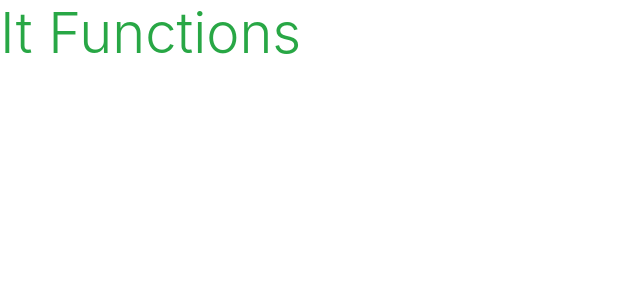
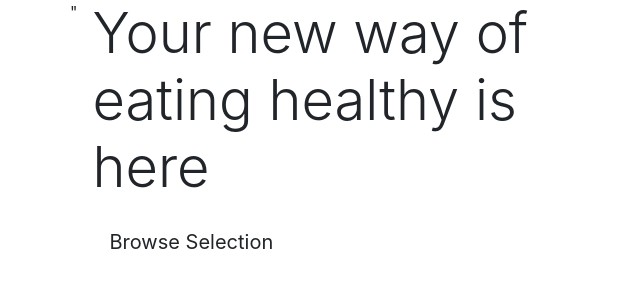
Before and after one commit to KyleM99/Quick-Meals, a Django app: page / in a window 1280 px wide. Shown: the top 300 px of the page, without its empty margins (0-640 px from the left). Run offline with Django 4.2, Linux system fonts and the light colour scheme; some libraries are stand-ins or nearby versions.

Commit message:
added content to main page

```diff
--- a/home/templates/home/index.html
+++ b/home/templates/home/index.html
@@ -1,6 +1,26 @@
 {% extends "base.html" %}
 {% load static %}
 
+{% block page_header %}
+        <div class="container header-container">
+                <div class="row">
+                        <div class="col"></div>
+                </div>
+        </div>
+{% endblock %}
+
 {% block content %}
-        <h1 class="display-4 text-success">It Functions</h1>
+        <div class="container h-100">
+                <div class="row h-100">"
+                        <div class="col-7 col-md-6 my-auto">
+                                <h1 class="display-4 logo-font text-black">
+                                        Your new way of eating healthy is here
+                                </h1>
+                                <div>
+                                        <h3>
+                                                <a href="" class="shop-now-button btn btn-lg rounded-0 text-uppsecase py-3"> Browse Selection</a>
+                                        </h3>
+                                </div>
+                        </div>
+                </div>
 {% endblock %}
--- a/home/views.py
+++ b/home/views.py
@@ -1,6 +1,7 @@
 from django.shortcuts import render
 
 # Create your views here.
+
 
 def index(request):
     """ A view to return the index page """
```
